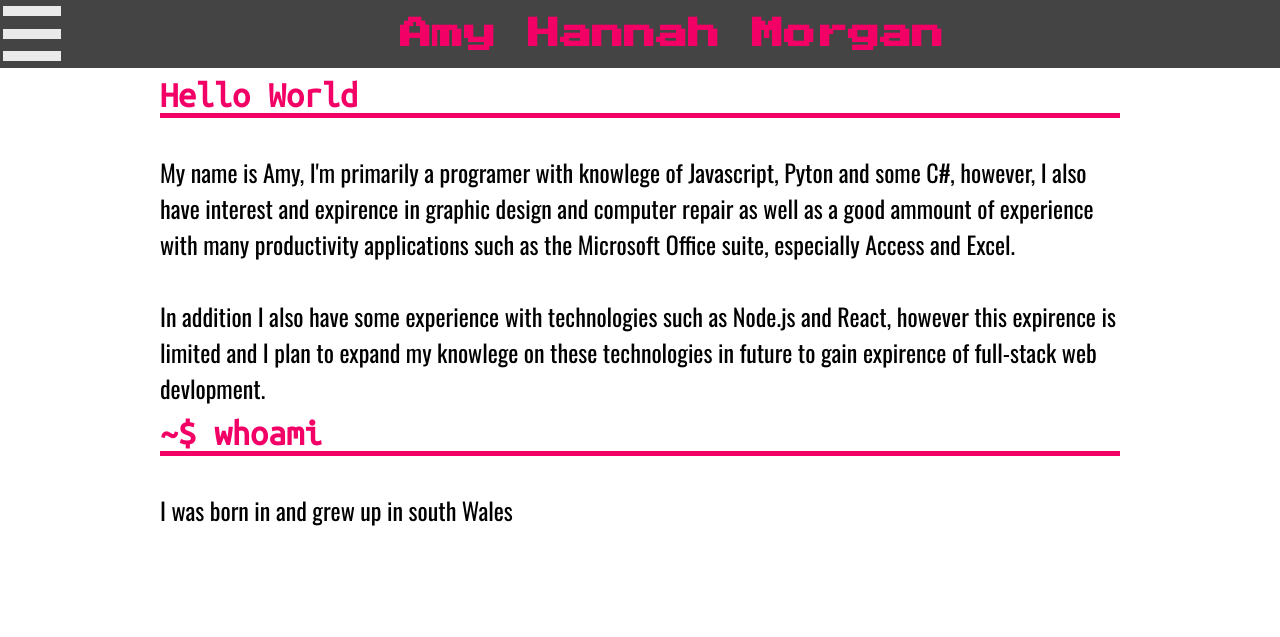
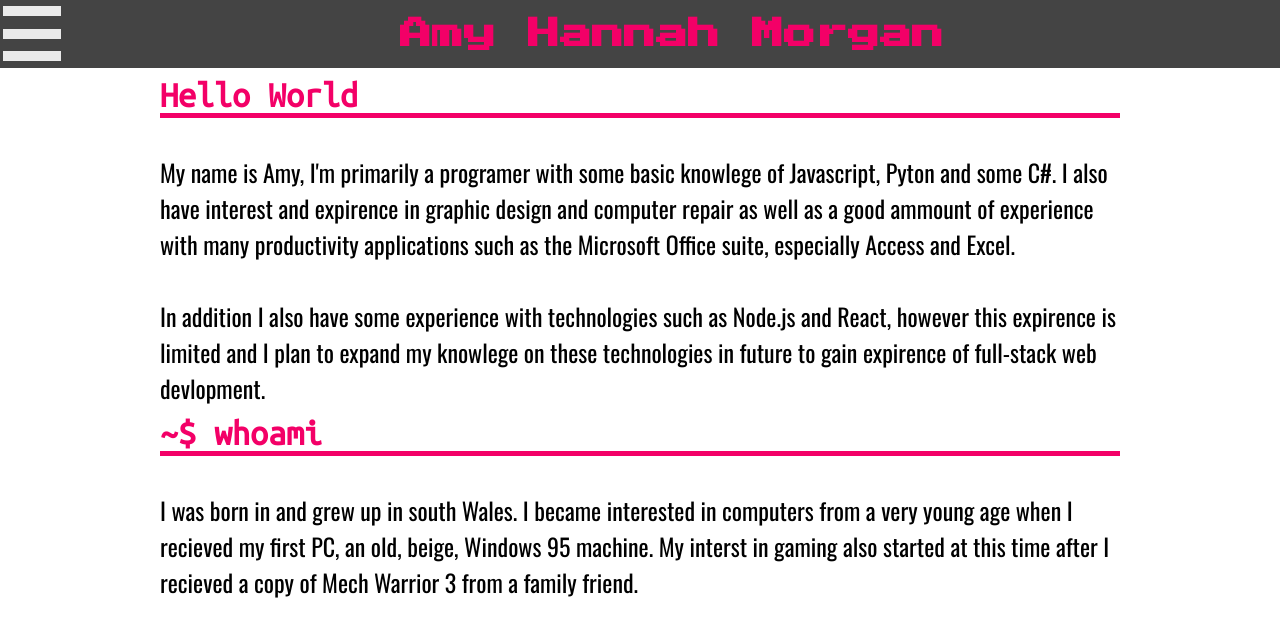
Before and after one commit to AmyHannahMorgan/AmyHannahMorgan.github.io, a Jekyll site: the page built from index.html, in a window 1280 px wide. Shown: the top 637 px of the page. Built offline with Jekyll 4.4.1, drawn with Linux system fonts in a browser that asks for light colours.

Commit message:
continued writing about me page

```diff
--- a/index.html
+++ b/index.html
@@ -6,7 +6,7 @@ layout: default
 <h1>Hello World</h1>
 
 <p>
-  My name is Amy, I'm primarily a programer with knowlege of Javascript, Pyton and some C#, however, I also have interest and expirence in graphic design and computer repair as well as a good ammount of experience with many productivity applications such as the Microsoft Office suite, especially Access and Excel.
+  My name is Amy, I'm primarily a programer with some basic knowlege of Javascript, Pyton and some C#. I also have interest and expirence in graphic design and computer repair as well as a good ammount of experience with many productivity applications such as the Microsoft Office suite, especially Access and Excel.
 
   In addition I also have some experience with technologies such as Node.js and React, however this expirence is limited and I plan to expand my knowlege on these technologies in future to gain expirence of full-stack web devlopment.
 </p>
@@ -14,5 +14,5 @@ layout: default
 <h1 id="introduction">~$ whoami</h1>
 
 <p>
-  I was born in and grew up in south Wales
+  I was born in and grew up in south Wales. I became interested in computers from a very young age when I recieved my first PC, an old, beige, Windows 95 machine. My interst in gaming also started at this time after I recieved a copy of Mech Warrior 3 from a family friend.
 </p>
```
